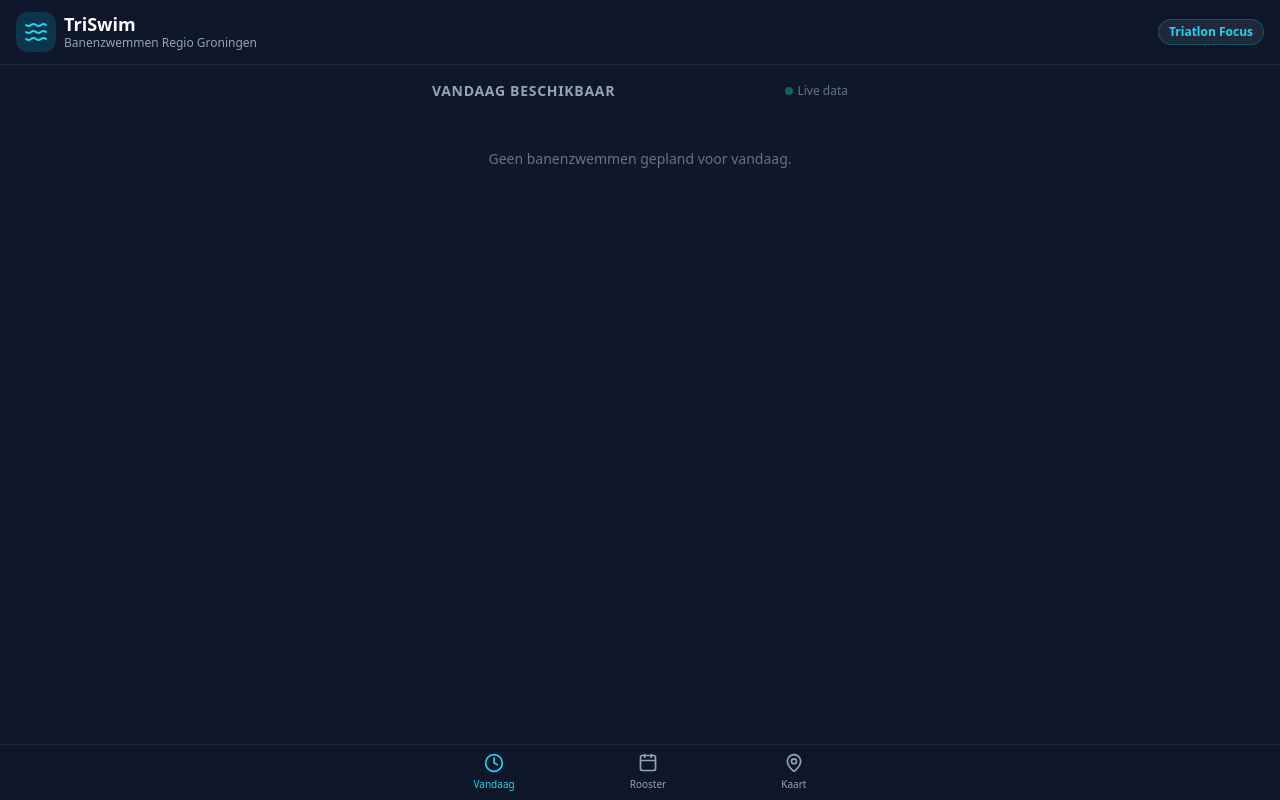
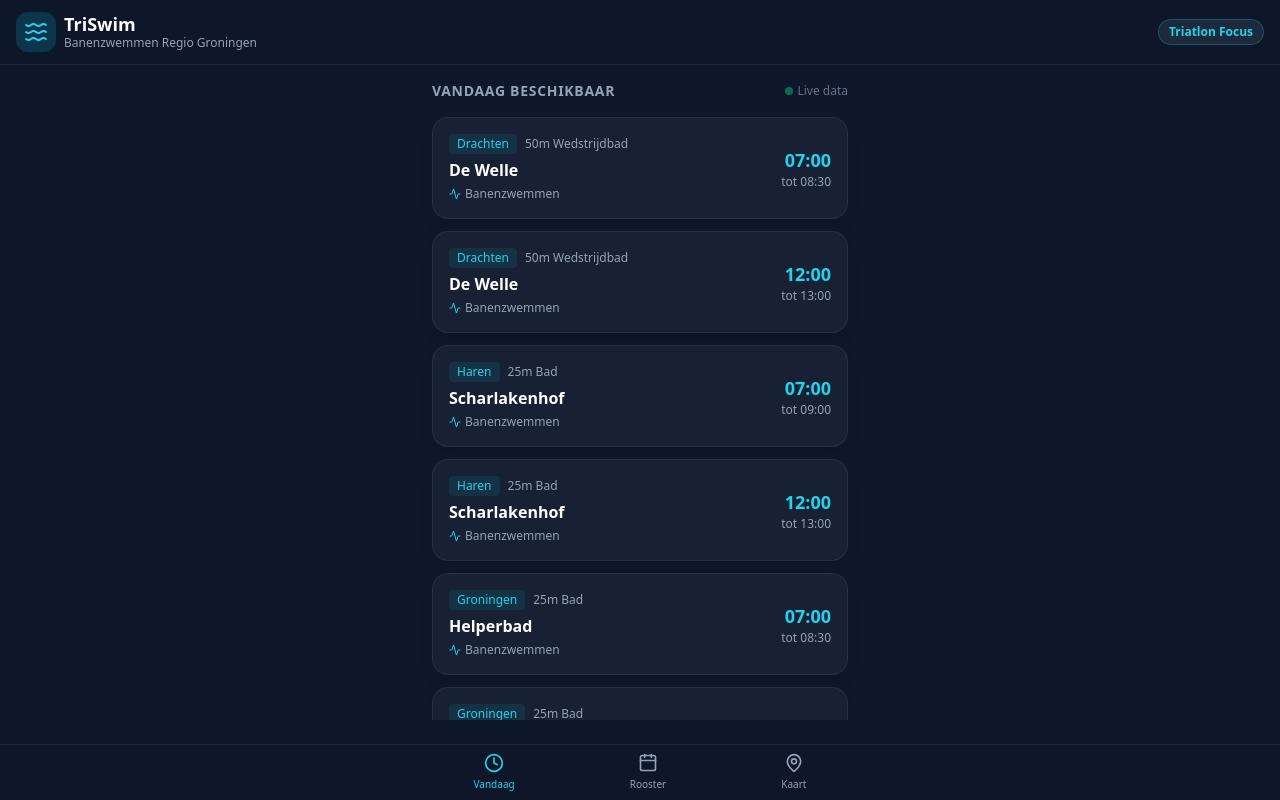
Before and after one commit to sanderrgro/triswim-groningen, a plain HTML site: page index.html in a window 1280 px wide. Drawn offline with nearby package versions, Linux system fonts and the light colour scheme.

Commit message:
Update index.html

```diff
--- a/index.html
+++ b/index.html
@@ -100,21 +100,29 @@
     let SESSIONS = [];
     let leafletMap = null;
 
-    // Datumaanduiding & Week-offset
-    let currentWeekOffset = 0; // 0 = huidige week, 1 = volgende week, -1 = vorige week
-    let selectedDate = new Date(); // Standaard vandaag
+    // Helper om weekdagnummer (1 = Maandag, 7 = Zondag) om te zetten naar Nederlandse naam
+    const DAY_NAMES_MAP = {
+      1: "Maandag",
+      2: "Dinsdag",
+      3: "Woensdag",
+      4: "Donderdag",
+      5: "Vrijdag",
+      6: "Zaterdag",
+      7: "Zondag"
+    };
 
-    // Helper: start van de week berekenen (Maandag)
+    let currentWeekOffset = 0;
+    let selectedDate = new Date();
+
     function getMonday(d, weekOffset = 0) {
       const date = new Date(d);
       const day = date.getDay();
-      const diff = date.getDate() - day + (day === 0 ? -6 : 1); // Pas aan als Zondag (0) is
+      const diff = date.getDate() - day + (day === 0 ? -6 : 1);
       const monday = new Date(date.setDate(diff));
       monday.setDate(monday.getDate() + (weekOffset * 7));
       return monday;
     }
 
-    // Helper: Format datum als YYYY-MM-DD
     function formatDateISO(date) {
       const year = date.getFullYear();
       const month = String(date.getMonth() + 1).padStart(2, '0');
@@ -129,7 +137,7 @@
         const data = await response.json();
 
         POOLS = data.pools || {};
-        SESSIONS = data.recurring_schedule || data.sessions || [];
+        SESSIONS = data.sessions || data.recurring_schedule || [];
 
         renderToday();
         updateWeekView();
@@ -161,16 +169,24 @@
       if (tab === 'map' && !leafletMap) initMap();
     }
 
+    function filterSessionsForDate(targetDate) {
+      const dateISO = formatDateISO(targetDate);
+      const dayNum = targetDate.getDay() === 0 ? 7 : targetDate.getDay();
+      const dayName = DAY_NAMES_MAP[dayNum];
+
+      return SESSIONS.filter(s => {
+        // Specifieke datummatch
+        if (s.date) return s.date === dateISO;
+        // Match op dag van de week (zoals "Maandag" of nummer)
+        if (s.day_of_week) return s.day_of_week.toLowerCase() === dayName.toLowerCase();
+        if (s.day) return Number(s.day) === dayNum;
+        return false;
+      });
+    }
+
     function renderToday() {
       const container = document.getElementById('today-list');
-      const todayISO = formatDateISO(new Date());
-      const todayDayNum = new Date().getDay() === 0 ? 7 : new Date().getDay();
-
-      // Zoek op specifieke datum óf op weekdagnummer (1-7)
-      const todaySessions = SESSIONS.filter(s => {
-        if (s.date) return s.date === todayISO;
-        return Number(s.day) === todayDayNum;
-      });
+      const todaySessions = filterSessionsForDate(new Date());
 
       if (!todaySessions.length) {
         container.innerHTML = `<div class="text-center py-8 text-slate-500 text-sm">Geen banenzwemmen gepland voor vandaag.</div>`;
@@ -178,22 +194,28 @@
       }
 
       container.innerHTML = todaySessions.map(s => {
-        const p = POOLS[s.poolId] || { name: s.poolId, city: '', type: '' };
+        const poolKey = s.pool_id || s.poolId;
+        const p = POOLS[poolKey] || { name: poolKey, city: '', type: '' };
+        const activity = s.activity || s.title || 'Banenzwemmen';
+        const startTime = s.start_time || s.start;
+        const endTime = s.end_time || s.end;
+        const poolType = s.pool_type || p.type || '';
+
         return `
           <div class="bg-slate-800/60 border border-slate-700/50 rounded-2xl p-4 flex justify-between items-center shadow-lg">
             <div class="space-y-1">
               <div class="flex items-center gap-2">
                 <span class="text-xs px-2 py-0.5 rounded bg-cyan-500/10 text-cyan-400 font-medium">${p.city || ''}</span>
-                <span class="text-xs text-slate-400">${p.type || ''}</span>
+                <span class="text-xs text-slate-400">${poolType}</span>
               </div>
               <h3 class="font-bold text-white text-base">${p.name}</h3>
               <p class="text-xs text-slate-400 flex items-center gap-1">
-                <i data-lucide="activity" class="w-3 h-3 text-cyan-400"></i> ${s.title || 'Banenzwemmen'}
+                <i data-lucide="activity" class="w-3 h-3 text-cyan-400"></i> ${activity}
               </p>
             </div>
             <div class="text-right">
-              <div class="text-lg font-black text-cyan-400">${s.start}</div>
-              <div class="text-xs text-slate-400">tot ${s.end}</div>
+              <div class="text-lg font-black text-cyan-400">${startTime}</div>
+              <div class="text-xs text-slate-400">tot ${endTime}</div>
             </div>
           </div>
         `;
@@ -203,7 +225,6 @@
 
     function changeWeek(offsetChange) {
       currentWeekOffset += offsetChange;
-      // Zet de geselecteerde datum naar de maandag van die nieuwe week
       selectedDate = getMonday(new Date(), currentWeekOffset);
       updateWeekView();
     }
@@ -213,14 +234,12 @@
       const sunday = new Date(monday);
       sunday.setDate(sunday.getDate() + 6);
 
-      // Label update
       const labelEl = document.getElementById('week-label');
       if (currentWeekOffset === 0) labelEl.textContent = "Deze week";
       else if (currentWeekOffset === 1) labelEl.textContent = "Volgende week";
       else if (currentWeekOffset === -1) labelEl.textContent = "Vorige week";
       else labelEl.textContent = `Week ${currentWeekOffset > 0 ? '+' + currentWeekOffset : currentWeekOffset}`;
 
-      // Datumbereik tonen
       const options = { day: 'numeric', month: 'short' };
       document.getElementById('week-range').textContent =
         `${monday.toLocaleDateString('nl-NL', options)} - ${sunday.toLocaleDateString('nl-NL', options)}`;
@@ -260,14 +279,7 @@
 
     function renderRoster(targetDate) {
       const container = document.getElementById('roster-list');
-      const dateISO = formatDateISO(targetDate);
-      const dayNum = targetDate.getDay() === 0 ? 7 : targetDate.getDay();
-
-      // Zoek op specifieke datum OF op ISO weekdag (1=Ma, 7=Zo)
-      const daySessions = SESSIONS.filter(s => {
-        if (s.date) return s.date === dateISO;
-        return Number(s.day) === dayNum;
-      });
+      const daySessions = filterSessionsForDate(targetDate);
 
       if (!daySessions.length) {
         container.innerHTML = `<div class="text-center py-8 text-slate-500 text-sm">Geen sessies voor deze dag.</div>`;
@@ -275,14 +287,20 @@
       }
 
       container.innerHTML = daySessions.map(s => {
-        const p = POOLS[s.poolId] || { name: s.poolId, type: '' };
+        const poolKey = s.pool_id || s.poolId;
+        const p = POOLS[poolKey] || { name: poolKey, type: '' };
+        const activity = s.activity || s.title || 'Banenzwemmen';
+        const startTime = s.start_time || s.start;
+        const endTime = s.end_time || s.end;
+        const poolType = s.pool_type || p.type || '';
+
         return `
           <div class="bg-slate-800/40 border border-slate-800 rounded-xl p-3 flex justify-between items-center">
             <div>
               <div class="font-semibold text-sm text-slate-200">${p.name}</div>
-              <div class="text-xs text-slate-400">${s.title || 'Banenzwemmen'} ${p.type ? `(${p.type})` : ''}</div>
+              <div class="text-xs text-slate-400">${activity} ${poolType ? `(${poolType})` : ''}</div>
             </div>
-            <div class="text-sm font-bold text-slate-300">${s.start} - ${s.end}</div>
+            <div class="text-sm font-bold text-slate-300">${startTime} - ${endTime}</div>
           </div>
         `;
       }).join('');
```
